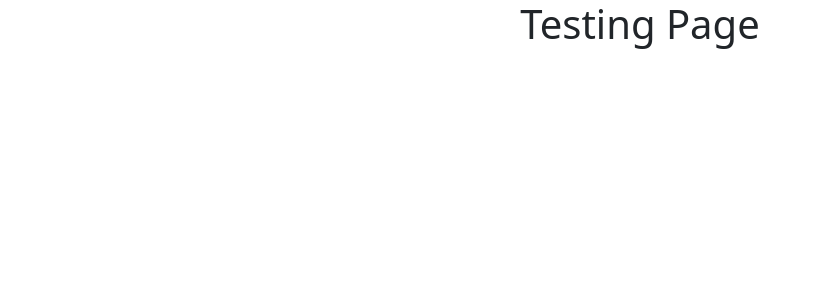
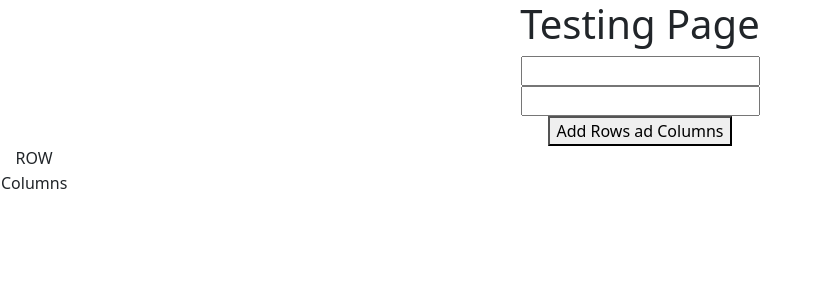
Before and after one commit to vinothsmart/react18-rtk, a React (Create React App) app: page /pratice in a window 1280 px wide. Shown: the top 300 px of the page, without its empty margins (0-821 px from the left). Built offline with nearby package versions, Linux system fonts and the light colour scheme.

Commit message:
TCS Feb4 interview

```diff
--- a/src/components/Practice.jsx
+++ b/src/components/Practice.jsx
@@ -1,7 +1,53 @@
+import { useCallback, useState } from "react";
+
 const Practice = () => {
+  // let arr1 = [1, 2, 2, 3, 3, 3, 4];
+  // let arr2 = [1, 2, 3, 4, 5, 6, 7];
+
+  // const unique = arr1.indexOf(arr1);
+  // console.log({ unique });
+  const [values, setValues] = useState({
+    rows: "",
+    cloumns: "",
+  });
+
+  const handleChange = useCallback(e => {
+    const { name, value } = e.target;
+    setValues(preVale => ({
+      ...preVale,
+      [name]: value,
+    }));
+  }, []);
+
+  const addRowAndColumns = useCallback(() => {
+    console.log("values", values);
+  }, [values]);
+
   return (
     <>
       <h1>Testing Page</h1>
+      <div>
+        <input
+          type="text"
+          name="rows"
+          value={values.rows}
+          onChange={handleChange}
+        />
+      </div>
+      <div>
+        <input
+          type="text"
+          name="cloumns"
+          value={values.cloumns}
+          onChange={handleChange}
+        />
+      </div>
+      <button onClick={addRowAndColumns}>Add Rows ad Columns</button>
+      <table>
+        {values.rows}
+        <tr>ROW</tr>
+        <td>Columns</td>
+      </table>
     </>
   );
 };
```
